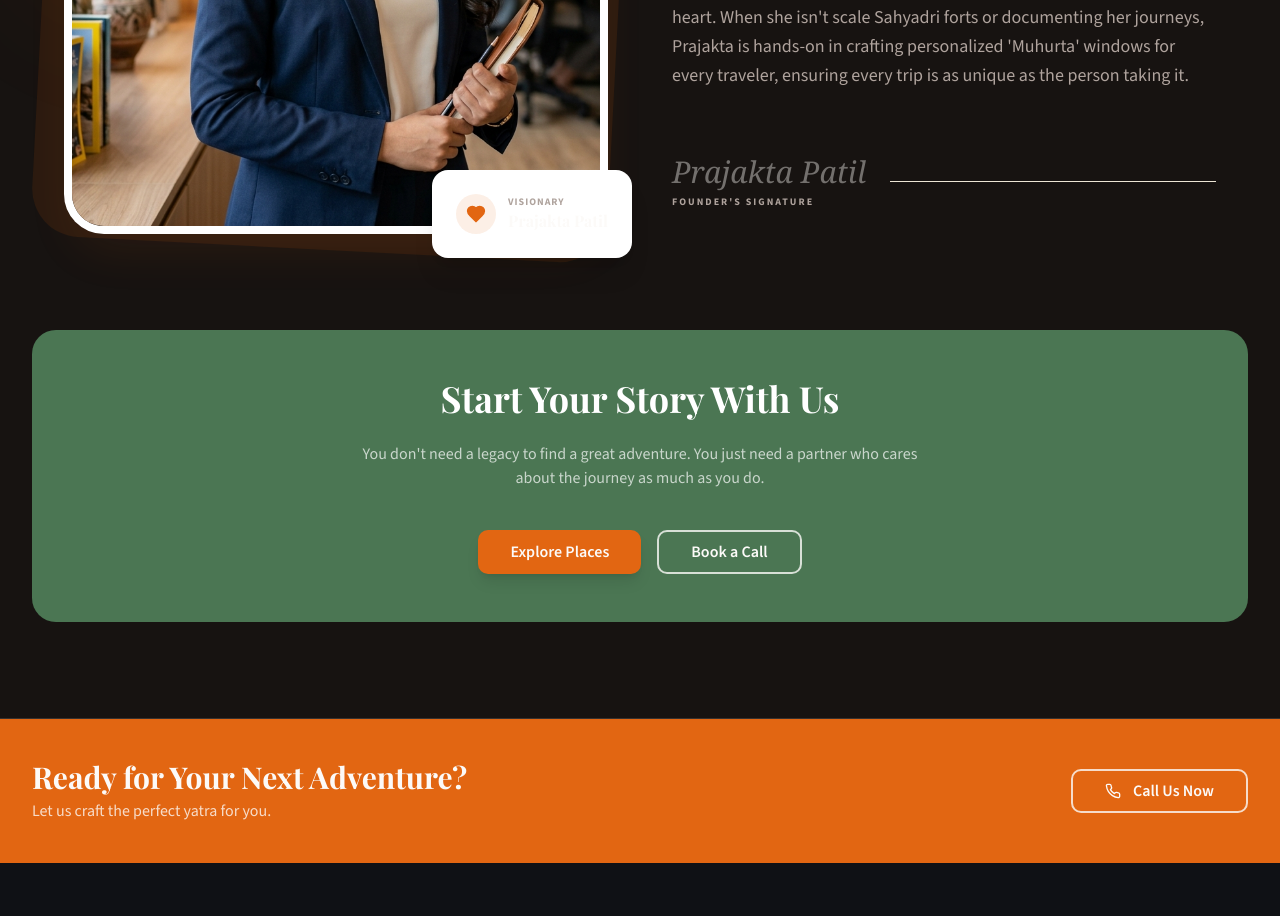
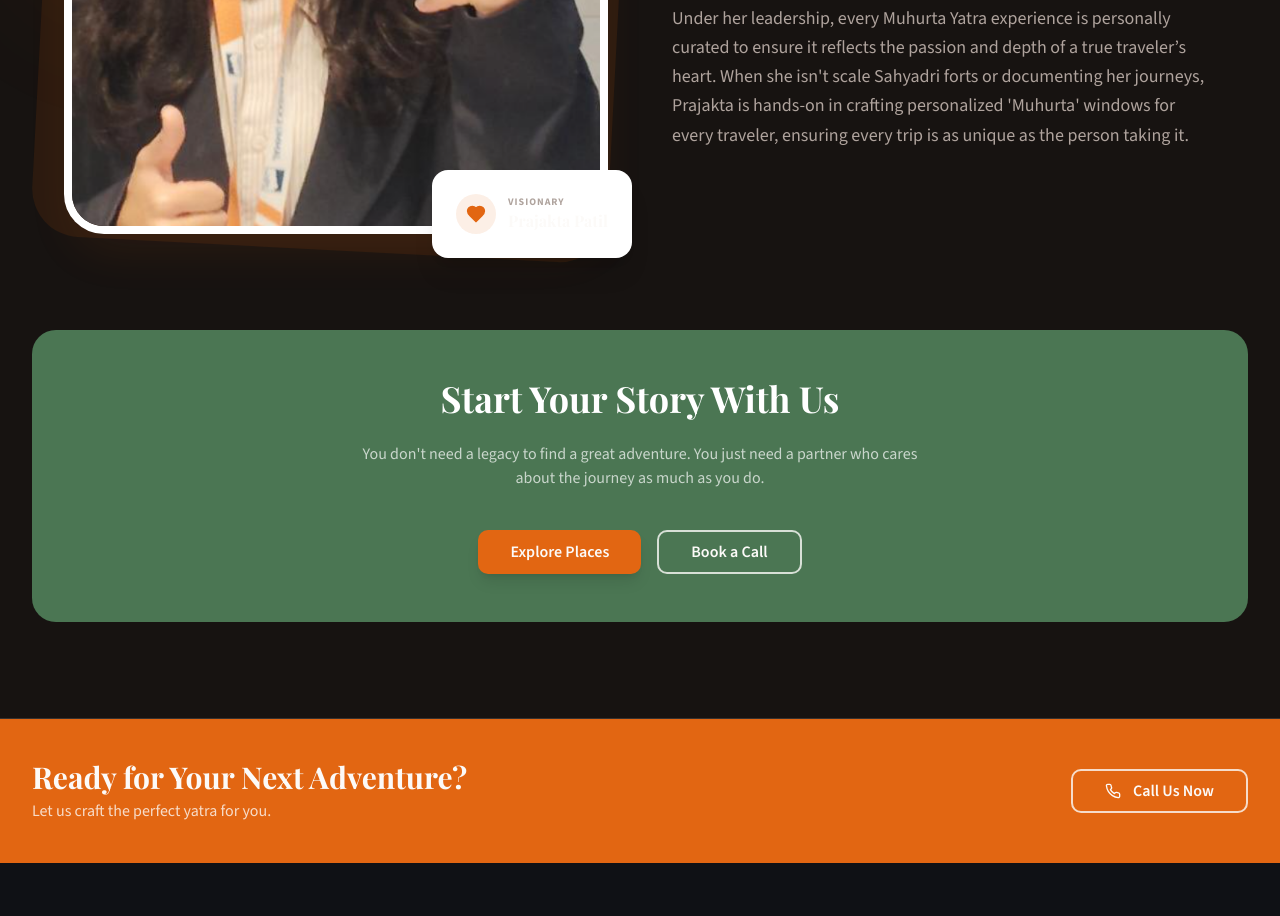
Before and after one commit to tanishapatil971/muhurta-yatra-website, a React (Vite) app in the folder landing-page/: page /about in a window 1280 px wide. Shown: the part 2320-3236 px from the top of the page. Built offline with nearby package versions, Linux system fonts and the light colour scheme; no server answers; a web font is replaced by a local one.

Commit message:
Refine About page: use original founder photo and remove signature

```diff
--- a/landing-page/src/pages/About.tsx
+++ b/landing-page/src/pages/About.tsx
@@ -191,16 +191,6 @@ export default function About() {
                     </p>
                   </div>
                 </ScrollReveal>
-
-                <ScrollReveal delay={600}>
-                  <div className="pt-8 flex items-center gap-6">
-                    <div className="flex flex-col">
-                      <span className="font-serif text-3xl text-foreground/80 opacity-50 italic">Prajakta Patil</span>
-                      <span className="text-[10px] font-bold text-muted-foreground uppercase tracking-[0.2em] mt-1">Founder's Signature</span>
-                    </div>
-                    <div className="h-px flex-1 bg-[#EDE6D6]" />
-                  </div>
-                </ScrollReveal>
               </div>
             </div>
           </div>
```
Also changed, not shown: landing-page/src/assets/prajakta.jpg.
